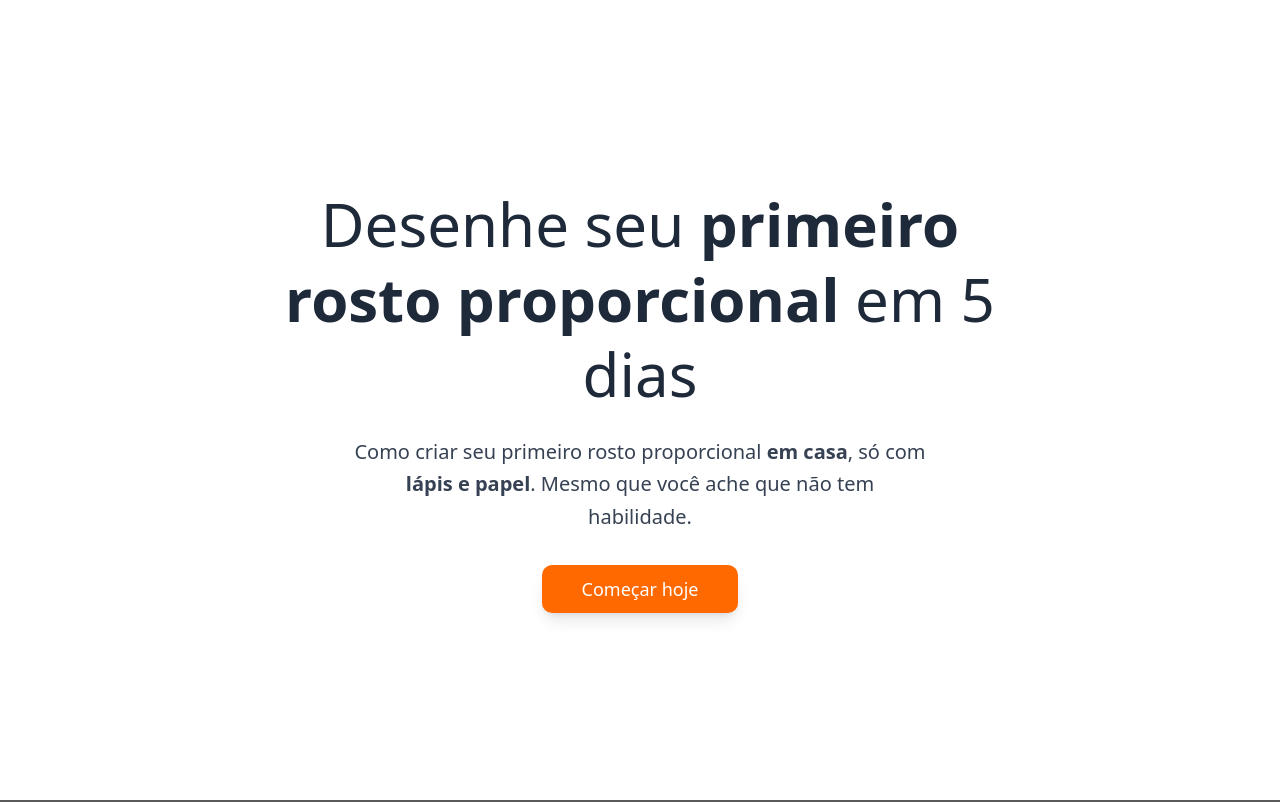
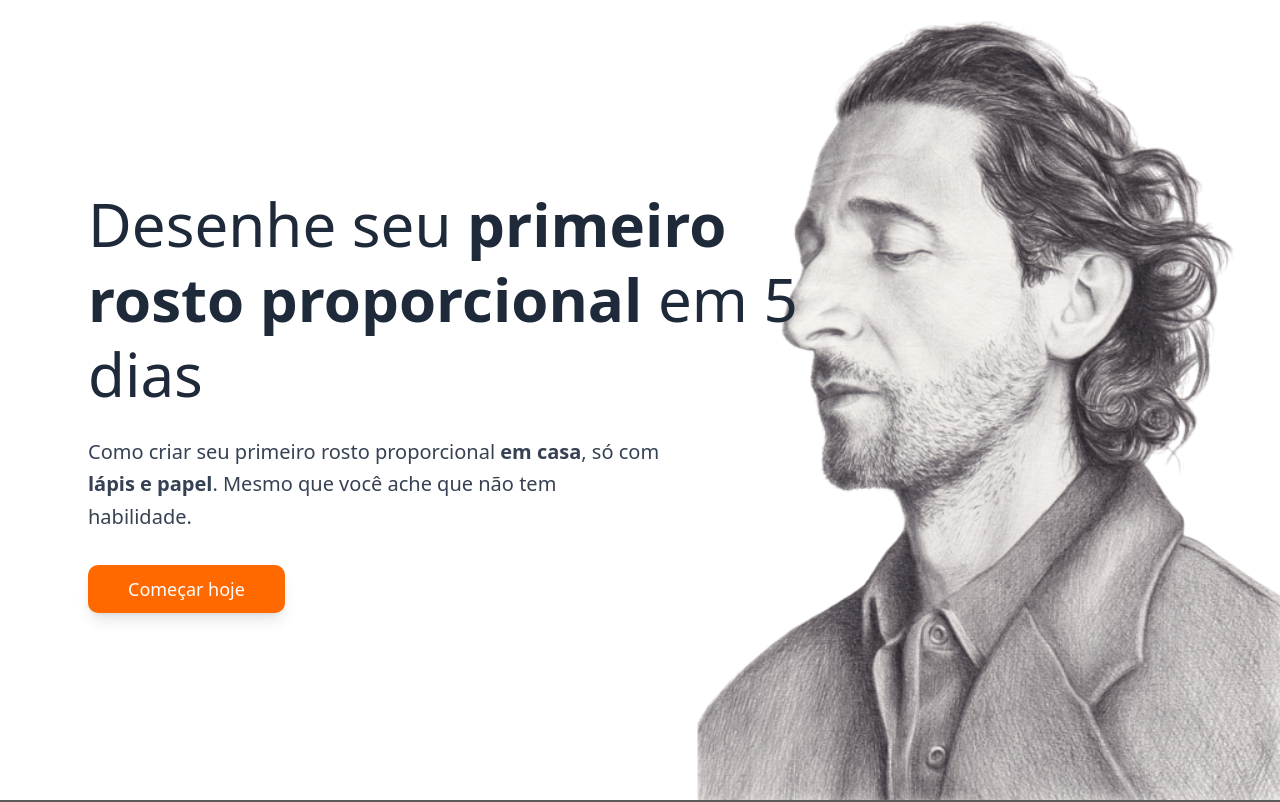
Before and after one commit to ThomasFabri/rosto-keith, a Next.js app: page / in a window 1280 px wide. Shown: the top 802 px of the page. Built offline with nearby package versions, Linux system fonts and the light colour scheme.

Commit message:
hero image fix

```diff
--- a/src/components/HeroSection.tsx
+++ b/src/components/HeroSection.tsx
@@ -4,28 +4,32 @@ import { Button } from "@/components/ui/button"
 export function HeroSection() {
   return (
     <section className="relative flex items-center justify-center min-h-screen bg-white overflow-hidden">
-      {/* Background Image */}
-      <div className="absolute inset-0">
+      {/* Imagem responsiva */}
+      <div className="absolute inset-0 lg:inset-y-0 lg:right-0 lg:w-2/2">
         <Image
           src="/1.png"
           alt="Retrato em preto e branco de perfil"
           fill
-          className="object-cover w-full h-full"
+          sizes="(max-width: 1024px) 100vw, 50vw"
+          className="object-cover lg:object-right lg:object-contain"
           priority
+          unoptimized
         />
-        {/* Overlay */}
-        <div className="absolute inset-0 bg-white bg-opacity-50" />
+        {/* Overlay com opacidade só no mobile */}
+        <div className="absolute inset-0 bg-white/70 lg:bg-transparent" />
       </div>
 
       {/* Conteúdo principal */}
-      <div className="relative z-10 w-full max-w-6xl px-6 py-12 flex flex-col items-center text-center">
+      <div className="relative z-10 w-full max-w-6xl px-6 py-12 flex flex-col items-center text-center lg:items-start lg:text-left">
         <h1 className="text-4xl sm:text-5xl md:text-6xl font-light text-gray-800 leading-tight max-w-3xl">
-          Desenhe seu <span className="font-semibold">primeiro rosto proporcional</span> em 5 dias
+          Desenhe seu{" "}
+          <span className="font-semibold">primeiro rosto proporcional</span> em 5 dias
         </h1>
 
         <p className="mt-6 text-lg md:text-xl text-gray-700 leading-relaxed max-w-xl">
-          Como criar seu primeiro rosto proporcional <span className="font-semibold">em casa</span>, só
-          com <span className="font-semibold">lápis e papel</span>. Mesmo que você ache que não tem
+          Como criar seu primeiro rosto proporcional{" "}
+          <span className="font-semibold">em casa</span>, só com{" "}
+          <span className="font-semibold">lápis e papel</span>. Mesmo que você ache que não tem
           habilidade.
         </p>
 
```
